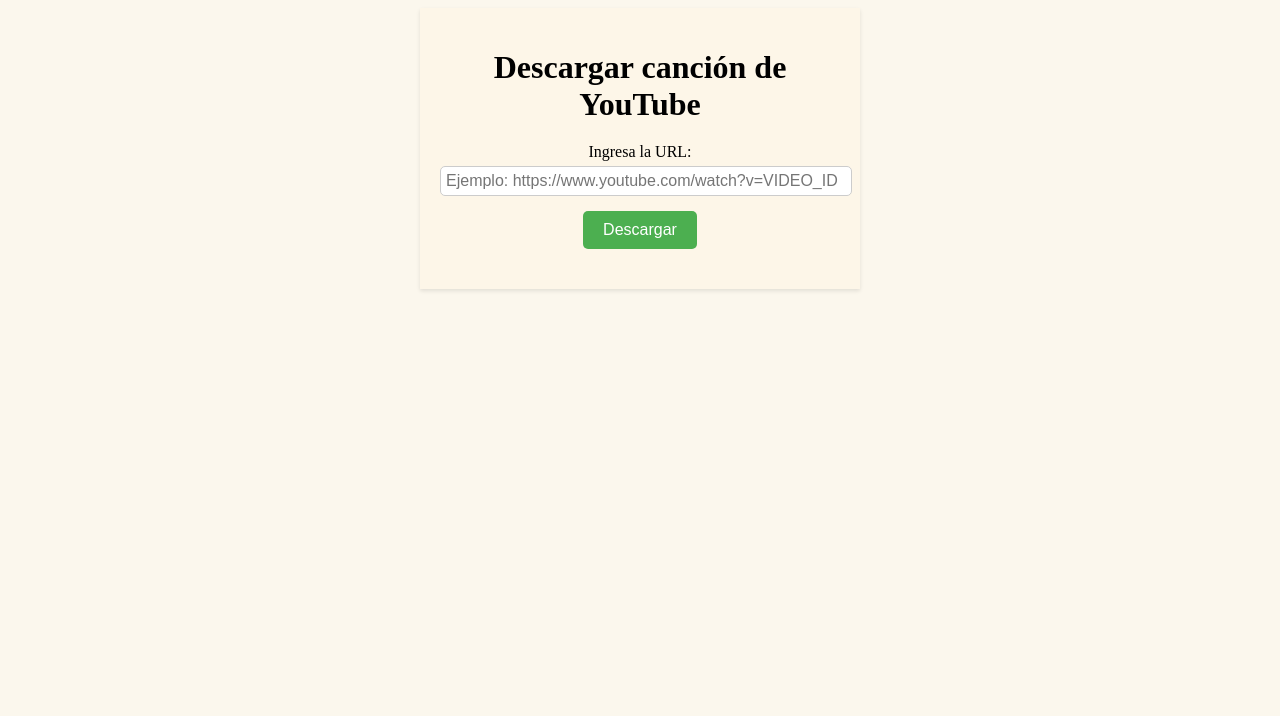
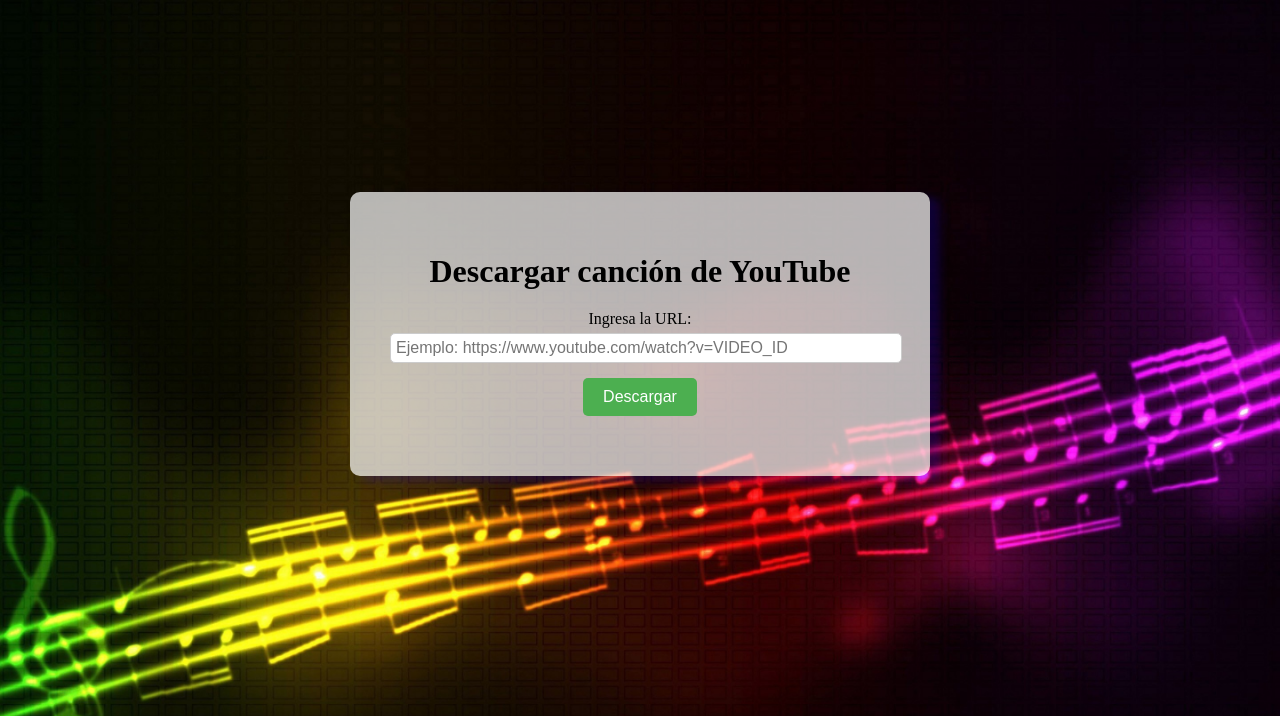
Before and after one commit to DAPSjr/youtuverter, a Flask app: page / in a window 1280 px wide. Shown: the top 716 px of the page. Run offline with Flask 3, Linux system fonts and the light colour scheme.

Commit message:
Version 2.0

```diff
--- a/app.py
+++ b/app.py
@@ -1,3 +1,4 @@
+import os
 from flask import Flask, render_template, request, url_for
 from pytube import Playlist, YouTube
 
@@ -11,23 +12,24 @@
 def download():
     url = request.json.get("url")
     try:
+        download_folder = os.path.join(os.path.dirname(__file__), "songs")
+        os.makedirs(download_folder, exist_ok=True)
+
         if "playlist" in url:
             playlist = Playlist(url)
             playlist.populate_video_urls()
             total_videos = len(playlist.video_urls)
             counter = 1
-            output_path = "D:/DESCARGAS"
             for video_url in playlist.video_urls:
                 yt = YouTube(video_url)
                 video = yt.streams.filter(only_audio=True).first()
-                video.download(output_path=output_path)
+                video.download(output_path=download_folder)
                 counter += 1
             return f"Descarga exitosa ({counter-1}/{total_videos})", 200
         else:
             yt = YouTube(url)
             video = yt.streams.filter(only_audio=True).first()
-            output_path = "D:/DESCARGAS"
-            video.download(output_path=output_path)
+            video.download(output_path=download_folder)
             return "Descarga exitosa (1/1)", 200
     except Exception as e:
         return str(e), 500
--- a/static/css/styles.css
+++ b/static/css/styles.css
@@ -1,15 +1,21 @@
 body {
-    background-color: #fbf7ed;
+    background-image: url(../multimedia/images/background/music_background.jpg);
+    background-size: cover;
+    background-repeat: no-repeat;
+    margin-top: 15%;
+    overflow: hidden;
 }
 
 .container {
-    max-width: 400px;
+    max-width: 500px;
     margin: 0 auto;
-    padding: 20px;
+    padding: 40px;
     text-align: center;
-    background-color: #fdf6e8;
-    box-shadow: 0 2px 4px rgba(0, 0, 0, 0.1);
-}
+    background-color: rgba(255, 255, 255, 0.7); /* Utilizamos el valor rgba para agregar opacidad */
+    box-shadow: 10px 5px 10px rgba(24, 0, 243, 0.2);
+    border-radius: 10px;
+  }
+
 
 h1 {
     margin-bottom: 20px;
```
Also changed, not shown: static/multimedia/images/background/music_background.jpg (added), static/multimedia/images/background/music_background.png (added), 2 other files.
